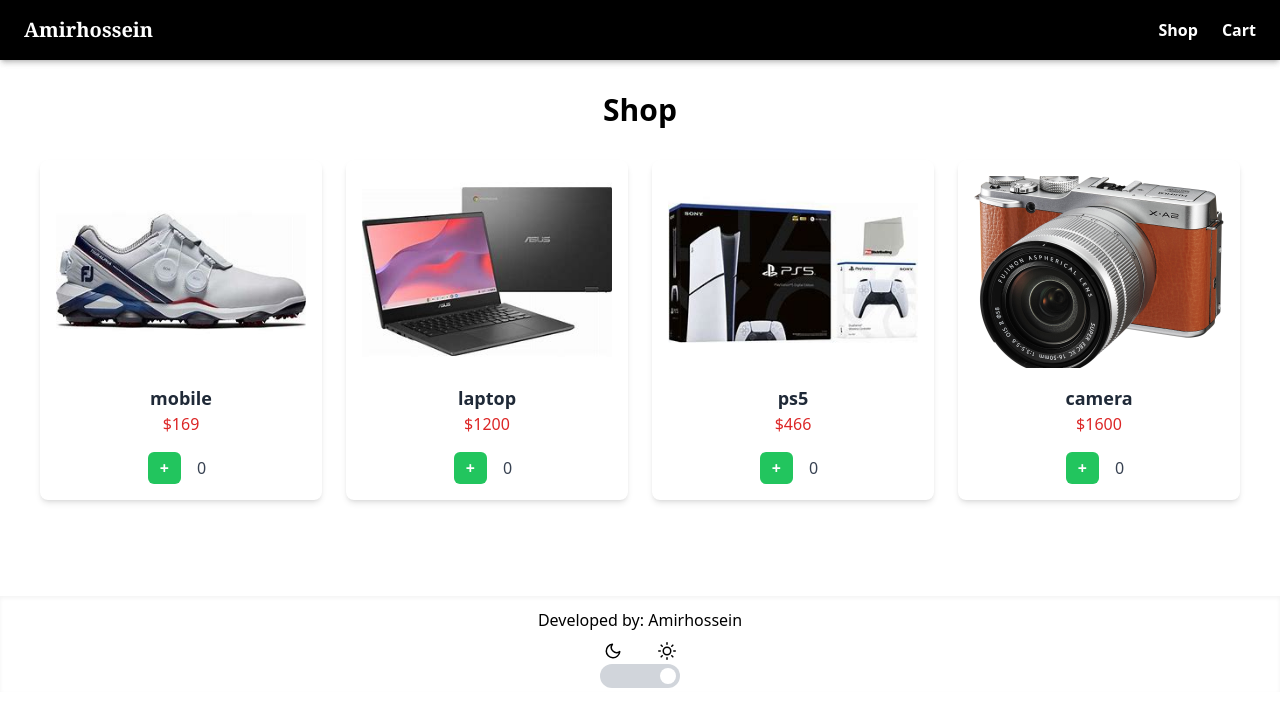
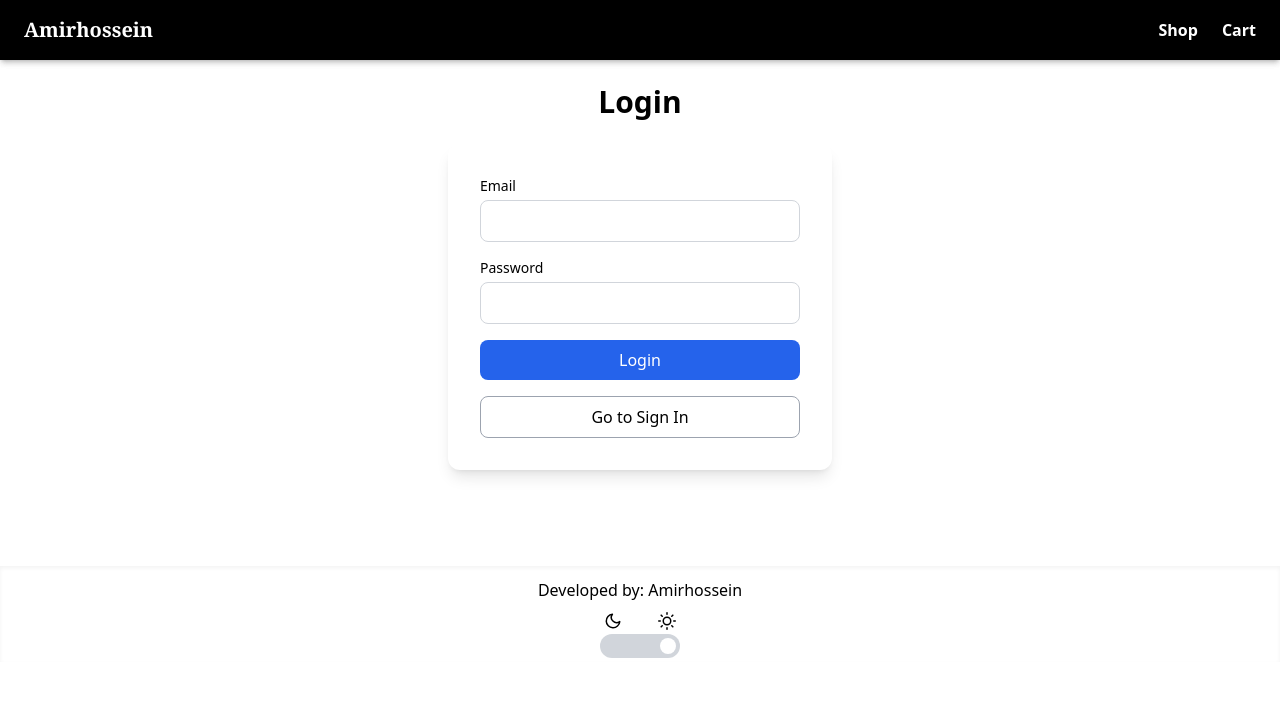
Before and after one commit to amirhossein442/Online-Store, a React (Create React App) app: page / in a window 1280 px wide. Shown: the top 726 px of the page. Built offline with nearby package versions, Linux system fonts and the light colour scheme.

Commit message:
add Login & Signin

```diff
--- a/package.json
+++ b/package.json
@@ -3,6 +3,7 @@
   "version": "0.1.0",
   "private": true,
   "dependencies": {
+    "@supabase/supabase-js": "^2.81.1",
     "@testing-library/dom": "^10.4.0",
     "@testing-library/jest-dom": "^6.6.3",
     "@testing-library/react": "^16.3.0",
@@ -12,6 +13,8 @@
     "icons": "^1.0.0",
     "react": "^19.1.0",
     "react-dom": "^19.1.0",
+    "react-hook-form": "^7.66.0",
+    "react-hot-toast": "^2.6.0",
     "react-icons": "^5.5.0",
     "react-router-dom": "^7.5.3",
     "react-scripts": "5.0.1",
--- a/src/App.js
+++ b/src/App.js
@@ -5,6 +5,9 @@
 import { ShopContextProvider } from "./Context/ShopContext";
 import { useState } from "react";
 import { Footer } from "./Component/Footer";
+import { FormControlPovider } from "./Context/FormControl";
+import { SignInPage } from "./Pages/SignInPage";
+import { LoginPage } from "./Pages/LoginPage";
 
 function App() {
   const [darkMode, setDarkMode] = useState(false);
@@ -15,24 +18,27 @@
         darkMode ? "bg-black text-white " : "bg-white text-black"
       }min-h-screen transition-colors duration-500`}
     >
+      <Router>
+        <FormControlPovider>
           <ShopContextProvider>
-        <Router>
             <header
               className={`${
                 darkMode ? "bg-white text-black" : "bg-black text-white"
               } shadow-md transition-colors duration-500`}
             >
-
-            <Nav darkMode={darkMode}/>
+              <Nav darkMode={darkMode} />
             </header>
-
             <Routes>
-            <Route path="/"  element={<Shop />}></Route>
+              <Route path="/" element={<LoginPage darkMode={darkMode}/>}></Route>
+              <Route path="/signin" element={<SignInPage darkMode={darkMode}/>}></Route>
+              <Route path="/shop" element={<Shop />}></Route>
               <Route path="/card" element={<Card />}></Route>
             </Routes>
+
+            <Footer darkMode={darkMode} setDarkMode={setDarkMode} />
+          </ShopContextProvider>
+        </FormControlPovider>
       </Router>
-        <Footer darkMode={darkMode} setDarkMode={setDarkMode}/>
-      </ShopContextProvider>
     </div>
   );
 }
--- /dev/null
+++ b/src/Context/FormControl.jsx
@@ -0,0 +1,49 @@
+import { createContext } from "react";
+import { supabase } from "../supabaseClient";
+import toast, { Toaster } from "react-hot-toast";
+import { useNavigate } from "react-router-dom";
+
+export const FormControlContext = createContext();
+
+export const FormControlPovider = ({ children }) => {
+  const navigate = useNavigate();
+
+  const handelLogin = async (data) => {
+    const { email, password } = data;
+    const { data: authData, error } = await supabase.auth.signInWithPassword({
+      email,
+      password,
+    });
+    if (error) {
+      console.log("Login failed:", error.message);
+      toast.error("This didn't work.");
+    } else {
+      console.log("Login success:", authData.user);
+      navigate("/shop");
+    }
+  };
+
+  const handleSignup = async (data) => {
+    const { email, password } = data;
+
+    const { data: signupData, error } = await supabase.auth.signUp({
+      email,
+      password,
+    });
+
+    if (error) {
+      console.log("Signup Error:", error.message);
+      toast.error("This didn't work.");
+    } else {
+      console.log("Signup Success:", signupData);
+      navigate("/");
+    }
+  };
+
+  return (
+    <FormControlContext.Provider value={{ handelLogin, handleSignup }}>
+      <Toaster />
+      {children}
+    </FormControlContext.Provider>
+  );
+};
--- a/src/Pages/Card.jsx
+++ b/src/Pages/Card.jsx
@@ -22,13 +22,13 @@
       <h1 className="text-3xl font-bold text-center my-8">Your Cart</h1>
       <div className="flex items-center">
         {totalPrice > 0 && (
-          <h2 className="text-xl border border-white/20 shadow-lg p-4 rounded-xl ">
+          <h2 className="ml-5 text-xl border border-white/20 shadow-lg p-4 rounded-xl ">
             Total Price: {totalPrice}$
           </h2>
         )}
         {cartItems.some(item => item.count > 0) && (
           <button
-            className="ml-5  px-3 h-9 border border-transparent hover:border-gray-500 rounded-md  transition-colors duration-300"
+            className="ml-5 font-bold  px-3 h-9 border border-transparent hover:border-gray-500 rounded-md  transition-colors duration-300"
             onClick={resetCart}
           >
             Reset
--- /dev/null
+++ b/src/Pages/LoginPage.jsx
@@ -0,0 +1,83 @@
+import { useForm } from "react-hook-form";
+import { supabase } from "../supabaseClient";
+import { useNavigate } from "react-router-dom";
+import toast, { Toaster } from "react-hot-toast";
+import { useContext } from "react";
+import { FormControlContext } from "../Context/FormControl";
+
+export const LoginPage = ({ darkMode }) => {
+  const { register, handleSubmit } = useForm();
+  const navigate = useNavigate();
+  const { handelLogin } = useContext(FormControlContext);
+  function Login(data) {
+    handelLogin(data);
+  }
+
+  return (
+    <>
+      <h1 className="text-3xl font-bold text-center my-6">Login</h1>
+
+      <div className="flex justify-center px-4">
+        <form
+          onSubmit={handleSubmit(Login)}
+          className={`w-full max-w-sm p-8 rounded-xl shadow-lg space-y-4
+        ${darkMode ? "bg-gray-800 text-white" : "bg-white text-black"}`}
+        >
+          <div className="flex flex-col">
+            <label htmlFor="email" className="text-sm mb-1">
+              Email
+            </label>
+            <input
+              id="email"
+              type="email"
+              {...register("email")}
+              className={`border rounded-lg px-3 py-2 outline-none
+            ${
+              darkMode
+                ? "border-gray-600 bg-gray-700 focus:ring-2 focus:ring-blue-400"
+                : "border-gray-300 bg-white focus:ring-2 focus:ring-blue-500"
+            }`}
+            />
+          </div>
+
+          <div className="flex flex-col">
+            <label htmlFor="password" className="text-sm mb-1">
+              Password
+            </label>
+            <input
+              id="password"
+              type="password"
+              {...register("password")}
+              className={`border rounded-lg px-3 py-2 outline-none
+            ${
+              darkMode
+                ? "border-gray-600 bg-gray-700 focus:ring-2 focus:ring-blue-400"
+                : "border-gray-300 bg-white focus:ring-2 focus:ring-blue-500"
+            }`}
+            />
+          </div>
+
+          <button
+            type="submit"
+            className="w-full bg-blue-600 text-white py-2 rounded-lg hover:bg-blue-700 transition"
+          >
+            Login
+          </button>
+
+          <button
+            type="button"
+            onClick={() => navigate("/signin")}
+            className={`w-full py-2 rounded-lg border transition
+          ${
+            darkMode
+              ? "border-gray-500 hover:bg-gray-700"
+              : "border-gray-400 hover:bg-gray-100"
+          }`}
+          >
+            Go to Sign In
+          </button>
+        </form>
+      </div>
+    </>
+  );
+};
--- /dev/null
+++ b/src/Pages/SignInPage.jsx
@@ -0,0 +1,84 @@
+import { useForm } from "react-hook-form";
+import { supabase } from "../supabaseClient";
+import { useNavigate } from "react-router-dom";
+import toast, { Toaster } from "react-hot-toast";
+import { useContext } from "react";
+import { FormControlContext } from "../Context/FormControl";
+
+export const SignInPage = ({ darkMode }) => {
+  const { register, handleSubmit } = useForm();
+  const navigate = useNavigate();
+  const { handleSignup } = useContext(FormControlContext);
+
+  const SignIn = (data) => {
+    handleSignup(data);
+  };
+
+  return (
+    <>
+      <h1 className="text-3xl font-bold text-center my-6">Sign In</h1>
+
+      <div className="flex justify-center px-4">
+        <form
+          onSubmit={handleSubmit(SignIn)}
+          className={`w-full max-w-sm p-8 rounded-xl shadow-lg space-y-4
+        ${darkMode ? "bg-gray-800 text-white" : "bg-white text-black"}`}
+        >
+          <div className="flex flex-col">
+            <label htmlFor="email" className="text-sm mb-1">
+              Email
+            </label>
+            <input
+              id="email"
+              type="email"
+              {...register("email")}
+              className={`border rounded-lg px-3 py-2 outline-none
+            ${
+              darkMode
+                ? "border-gray-600 bg-gray-700 focus:ring-2 focus:ring-green-400"
+                : "border-gray-300 bg-white focus:ring-2 focus:ring-green-500"
+            }`}
+            />
+          </div>
+
+          <div className="flex flex-col">
+            <label htmlFor="password" className="text-sm mb-1">
+              Password
+            </label>
+            <input
+              id="password"
+              type="password"
+              {...register("password")}
+              className={`border rounded-lg px-3 py-2 outline-none
+            ${
+              darkMode
+                ? "border-gray-600 bg-gray-700 focus:ring-2 focus:ring-green-400"
+                : "border-gray-300 bg-white focus:ring-2 focus:ring-green-500"
+            }`}
+            />
+          </div>
+
+          <button
+            type="submit"
+            className="w-full bg-green-600 text-white py-2 rounded-lg hover:bg-green-700 transition"
+          >
+            Sign In
+          </button>
+
+          <button
+            type="button"
+            onClick={() => navigate("/")}
+            className={`w-full py-2 rounded-lg border transition
+          ${
+            darkMode
+              ? "border-gray-500 hover:bg-gray-700"
+              : "border-gray-400 hover:bg-gray-100"
+          }`}
+          >
+            Go to Login
+          </button>
+        </form>
+      </div>
+    </>
+  );
+};
--- /dev/null
+++ b/src/supabaseClient.jsx
@@ -0,0 +1,6 @@
+import { createClient } from "@supabase/supabase-js";
+
+export const supabase = createClient(
+  "https://zznwpvopunstpqshacfs.supabase.co",
+  "eyJhbGciOiJIUzI1NiIsInR5cCI6IkpXVCJ9.eyJpc3MiOiJzdXBhYmFzZSIsInJlZiI6Inp6bndwdm9wdW5zdHBxc2hhY2ZzIiwicm9sZSI6ImFub24iLCJpYXQiOjE3NjMxMzI0MjQsImV4cCI6MjA3ODcwODQyNH0.7vNNOpQXOpjfamLoa1do7ZBiAc1yB2_3_h1dgsSepAo"
+);
```
Also changed, not shown: src/Context/ShopContext.js (+27 -20 lines), src/index.js (+7 -6 lines), 1 other file (tests, documents, lock files or other folders). Lines whose indentation alone changed are shown as unchanged.
